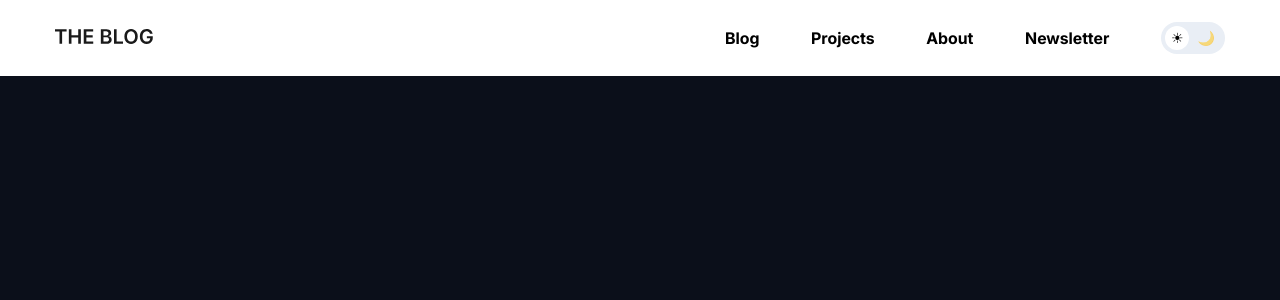
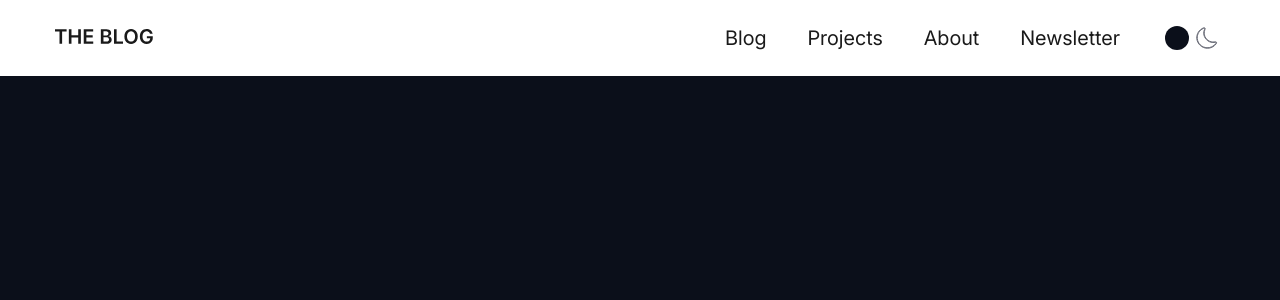
Before and after one commit to andreyk1n/the-blog, a Next.js app: page / in a window 1280 px wide. Shown: the top 300 px of the page. Built offline with nearby package versions, Linux system fonts and the light colour scheme.

Commit message:
feat: update theme toggle component with SVG icons and improve styles

```diff
--- a/src/app/globals.css
+++ b/src/app/globals.css
@@ -11,6 +11,7 @@
   font-style: normal;
   font-display: swap;
 }
+
 
 @font-face {
   font-family: 'Inter';
--- a/src/template-parts/partials/Header/Header.scss
+++ b/src/template-parts/partials/Header/Header.scss
@@ -31,12 +31,11 @@
     gap: 15px;
 
     .header__link {
-      font-size: 16px;
-      font-weight: 700;
-      line-height: 26px;
-      width: fit-content;
-      position: relative;
-      color: #000;
+      color: #1a1a1a;
+      font-size: clamp(18px, 2vw, 20px);
+      font-family: "Inter", sans-serif;
+      font-weight: 400;
+      line-height: 24px;
       text-decoration: none;
 
       @media (max-width: 992px) {
--- a/src/template-parts/ui/ThemeToggle/ThemeToggle.scss
+++ b/src/template-parts/ui/ThemeToggle/ThemeToggle.scss
@@ -14,9 +14,11 @@
 
     &__icon {
         font-size: 14px;
-        z-index: 2;
+        z-index: 1;
         opacity: 0.6;
         transition: opacity 0.3s ease;
+        display: block;
+        margin: auto;
 
         &--sun {
             margin-left: 6px;
@@ -36,11 +38,11 @@
         border-radius: 50%;
         background-color: #fff;
         transition: transform 0.3s ease;
-        z-index: 1;
+        z-index: 2;
     }
 
     &--light {
-        background-color: #e9eef5;
+        background-color: #fff;
 
         .theme-switch__icon--sun {
             opacity: 1;
@@ -48,6 +50,7 @@
 
         .theme-switch__thumb {
             transform: translateX(0);
+            background-color: #0b0f1a;
         }
     }
 
@@ -60,6 +63,7 @@
 
         .theme-switch__thumb {
             transform: translateX(32px);
+            background-color: #fff;
         }
     }
 }
--- a/src/template-parts/ui/ThemeToggle/ThemeToggle.tsx
+++ b/src/template-parts/ui/ThemeToggle/ThemeToggle.tsx
@@ -1,7 +1,7 @@
 "use client";
 
 import { useEffect, useState } from "react";
-import './ThemeToggle.scss'
+import "./ThemeToggle.scss";
 
 export default function ThemeToggle() {
   const [theme, setTheme] = useState<"light" | "dark">("light");
@@ -20,8 +20,38 @@ export default function ThemeToggle() {
       onClick={toggleTheme}
       aria-label="Toggle theme"
     >
-      <span className="theme-switch__icon theme-switch__icon--sun">☀</span>
-      <span className="theme-switch__icon theme-switch__icon--moon">🌙</span>
+      <span className="theme-switch__icon theme-switch__icon--sun">
+        <svg
+          width="24"
+          height="24"
+          viewBox="0 0 24 24"
+          fill="none"
+          xmlns="http://www.w3.org/2000/svg"
+        >
+          <path
+            d="M12 19.25C8 19.25 4.75 16 4.75 12C4.75 8 8 4.75 12 4.75C16 4.75 19.25 8 19.25 12C19.25 16 16 19.25 12 19.25ZM12 6.25C8.83 6.25 6.25 8.83 6.25 12C6.25 15.17 8.83 17.75 12 17.75C15.17 17.75 17.75 15.17 17.75 12C17.75 8.83 15.17 6.25 12 6.25Z"
+            fill="white"
+          />
+          <path
+            d="M12 22.96C11.45 22.96 11 22.55 11 22V21.92C11 21.37 11.45 20.92 12 20.92C12.55 20.92 13 21.37 13 21.92C13 22.47 12.55 22.96 12 22.96ZM19.14 20.14C18.88 20.14 18.63 20.04 18.43 19.85L18.3 19.72C17.91 19.33 17.91 18.7 18.3 18.31C18.69 17.92 19.32 17.92 19.71 18.31L19.84 18.44C20.23 18.83 20.23 19.46 19.84 19.85C19.65 20.04 19.4 20.14 19.14 20.14ZM4.86 20.14C4.6 20.14 4.35 20.04 4.15 19.85C3.76 19.46 3.76 18.83 4.15 18.44L4.28 18.31C4.67 17.92 5.3 17.92 5.69 18.31C6.08 18.7 6.08 19.33 5.69 19.72L5.56 19.85C5.37 20.04 5.11 20.14 4.86 20.14ZM22 13H21.92C21.37 13 20.92 12.55 20.92 12C20.92 11.45 21.37 11 21.92 11C22.47 11 22.96 11.45 22.96 12C22.96 12.55 22.55 13 22 13ZM2.08 13H2C1.45 13 1 12.55 1 12C1 11.45 1.45 11 2 11C2.55 11 3.04 11.45 3.04 12C3.04 12.55 2.63 13 2.08 13ZM19.01 5.99C18.75 5.99 18.5 5.89 18.3 5.7C17.91 5.31 17.91 4.68 18.3 4.29L18.43 4.16C18.82 3.77 19.45 3.77 19.84 4.16C20.23 4.55 20.23 5.18 19.84 5.57L19.71 5.7C19.52 5.89 19.27 5.99 19.01 5.99ZM4.99 5.99C4.73 5.99 4.48 5.89 4.28 5.7L4.15 5.56C3.76 5.17 3.76 4.54 4.15 4.15C4.54 3.76 5.17 3.76 5.56 4.15L5.69 4.28C6.08 4.67 6.08 5.3 5.69 5.69C5.5 5.89 5.24 5.99 4.99 5.99ZM12 3.04C11.45 3.04 11 2.63 11 2.08V2C11 1.45 11.45 1 12 1C12.55 1 13 1.45 13 2C13 2.55 12.55 3.04 12 3.04Z"
+            fill="white"
+          />
+        </svg>
+      </span>
+      <span className="theme-switch__icon theme-switch__icon--moon">
+        <svg
+          width="24"
+          height="24"
+          viewBox="0 0 24 24"
+          fill="none"
+          xmlns="http://www.w3.org/2000/svg"
+        >
+          <path
+            d="M8.26221 1.96191C8.81486 1.73204 9.19042 1.72364 9.43018 1.77148C9.66952 1.81935 9.81736 1.93212 9.8999 2.01758L9.90674 2.02344C9.99147 2.10819 10.0993 2.25508 10.144 2.48438C10.1886 2.7128 10.1791 3.06933 9.95166 3.58984V3.59082C9.46419 4.71412 9.21977 5.91267 9.22998 7.1416V7.14258C9.25133 11.8454 13.1476 15.8168 17.897 16.0088V16.0098C18.5876 16.0416 19.265 15.9878 19.9175 15.8721H19.9194C20.5024 15.7661 20.8652 15.8388 21.0845 15.9355C21.3033 16.0321 21.4222 16.171 21.4849 16.2725C21.5496 16.3773 21.6228 16.5481 21.6138 16.7881C21.6046 17.0282 21.5104 17.3861 21.1577 17.8623L21.1567 17.8652C19.1323 20.6345 15.9124 22.25 12.4595 22.25C12.2872 22.25 12.1318 22.2502 11.979 22.2412L11.9722 22.2402C6.78766 22.0087 2.43096 17.9519 1.82568 12.9336L1.77881 12.4443C1.45446 7.94166 4.05813 3.73034 8.26221 1.96191ZM9.17041 2.25C9.0007 2.25 8.77408 2.28889 8.46631 2.41895C4.46112 4.10092 1.97623 8.11882 2.271 12.4043V12.4053C2.62944 17.4235 6.89886 21.5163 11.9858 21.7383V21.7393C15.4436 21.9074 18.7235 20.3306 20.7427 17.5752L20.7437 17.5762L20.7466 17.5703C20.9189 17.3291 21.0111 17.141 21.0581 17.0156L21.2837 16.4141L20.645 16.3428C20.546 16.3318 20.4017 16.3233 20.2056 16.3457L20.0024 16.3779C19.309 16.5014 18.5846 16.5491 17.8696 16.5205C12.8532 16.3209 8.75025 12.107 8.72021 7.16016C8.72021 5.84876 8.97627 4.58966 9.49561 3.40723C9.62403 3.1247 9.65303 2.92021 9.6665 2.8125L9.73682 2.25H9.17041Z"
+            stroke="#090D1F"
+          />
+        </svg>
+      </span>
       <span className="theme-switch__thumb" />
     </button>
   );
```
